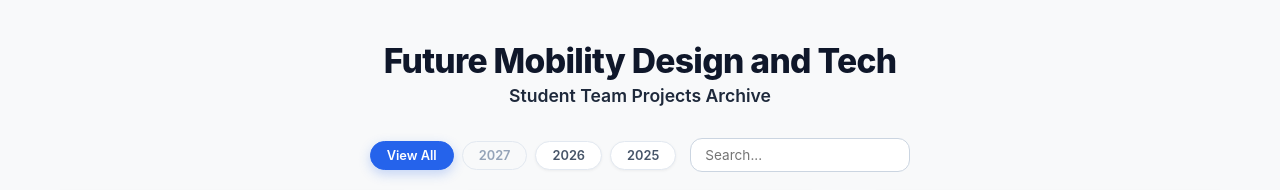
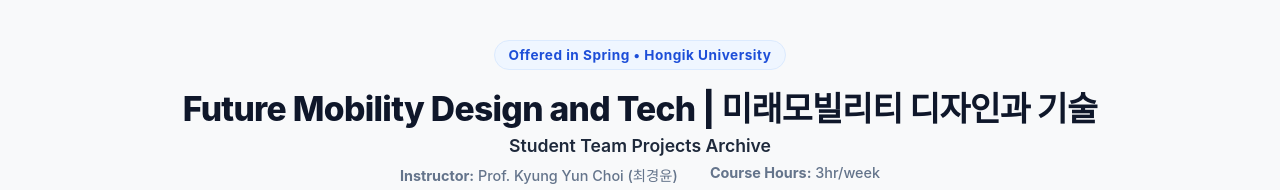
Before and after one commit to wowlabresearch/FutureMobilityDesignandTech-archive, a website: page index.html in a window 1280 px wide. Shown: the top 190 px of the page. Drawn offline with Linux system fonts and the light colour scheme.

Commit message:
updated header

```diff
--- a/index.html
+++ b/index.html
@@ -39,6 +39,28 @@
       font-weight: 600;
       color: #1e293b;
       margin-top: 4px;
+    }
+    .course-badge {
+      display: inline-block;
+      background-color: #eff6ff;
+      color: #1d4ed8;
+      font-size: 0.85rem;
+      font-weight: 700;
+      padding: 6px 14px;
+      border-radius: 20px;
+      margin-bottom: 12px;
+      letter-spacing: 0.5px;
+      border: 1px solid #dbeafe;
+    }
+    .instructor-info {
+      display: flex;
+      justify-content: center;
+      flex-wrap: wrap;
+      gap: 8px 32px;
+      margin-top: 8px;
+      font-size: 0.9rem;
+      color: #64748b;
+      font-weight: 500;
     }
 
     /* Controls row: year filter + search on one line, to keep the top of
@@ -555,8 +577,13 @@
 
   <div class="archive-container">
     <div class="header">
-      <h1>Future Mobility Design and Tech</h1>
+      <span class="course-badge">Offered in Spring • Hongik University</span>
+      <h1>Future Mobility Design and Tech | 미래모빌리티 디자인과 기술</h1>
       <h2>Student Team Projects Archive</h2>
+      <div class="instructor-info">
+        <span><strong>Instructor:</strong> Prof. Kyung Yun Choi (최경윤)</span>
+        <span><strong>Course Hours:</strong> 3hr/week</span>
+      </div>
     </div>
 
     <!-- Controls: year filter + search, always visible, on one compact line -->
```
